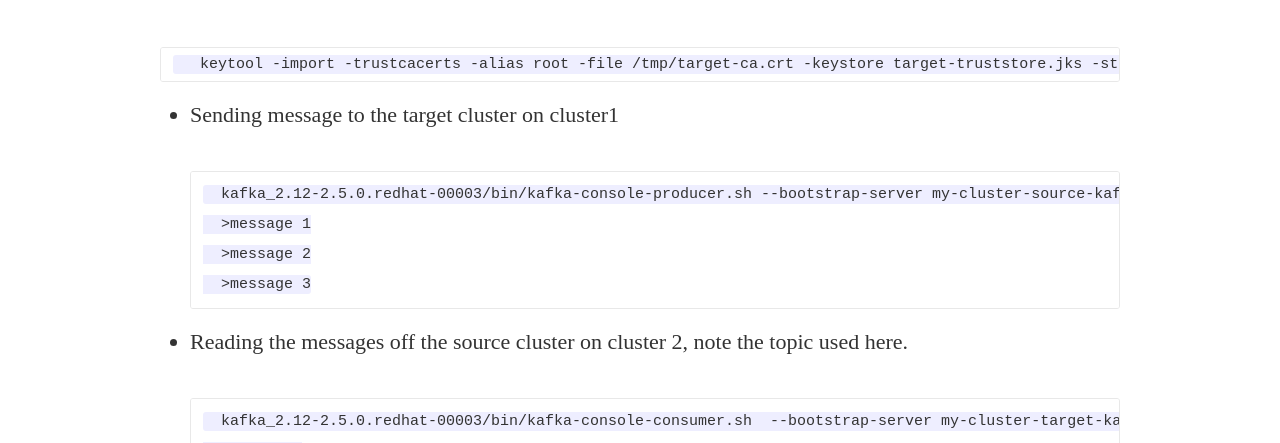
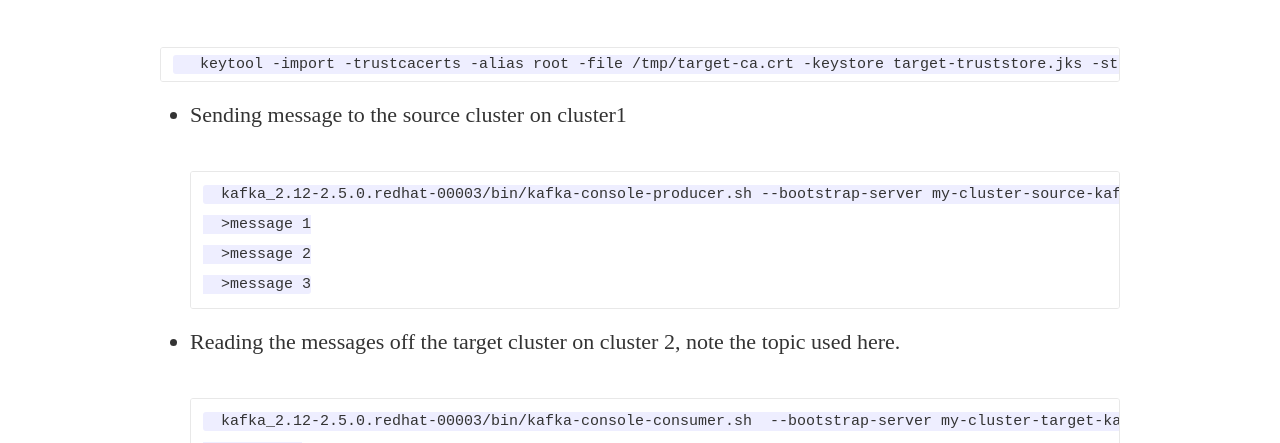
Before and after one commit to wohshon/wohshon.github.io, a Jekyll site: the page built from _posts/2020-11-06-amq-streams-mirrormaker2.markdown, in a window 1280 px wide and 900 px high, scrolled down 8105 px. Shown: the part 158-601 px from the top of the window. Built offline with Jekyll 4.4.1, drawn with Linux system fonts in a browser that asks for light colours; nearby versions of some CDN libraries; some web fonts are replaced.

```diff
--- a/_posts/2020-11-06-amq-streams-mirrormaker2.markdown
+++ b/_posts/2020-11-06-amq-streams-mirrormaker2.markdown
@@ -247,14 +247,14 @@ Next we create the java key store using the `keytool` command:
 
        keytool -import -trustcacerts -alias root -file /tmp/target-ca.crt -keystore target-truststore.jks -storepass password -noprompt
 
-- Sending message to the target cluster on cluster1
+- Sending message to the source cluster on cluster1
 
         kafka_2.12-2.5.0.redhat-00003/bin/kafka-console-producer.sh --bootstrap-server my-cluster-source-kafka-bootstrap-amqstreams.apps.ocpcluster1.domain.com:443 --producer-property security.protocol=SSL --producer-property ssl.truststore.password=password --producer-property ssl.truststore.location=./source-truststore.jks --topic mm2-topic
         >message 1
         >message 2
         >message 3
 
-- Reading the messages off the source cluster on cluster 2, note the topic used here.
+- Reading the messages off the target cluster on cluster 2, note the topic used here.
 
         kafka_2.12-2.5.0.redhat-00003/bin/kafka-console-consumer.sh  --bootstrap-server my-cluster-target-kafka-bootstrap-amqstreams.apps.ocpcluster2.gemsdemolab.com:443 --from-beginning --consumer-property security.protocol=SSL --consumer-property ssl.truststore.password=password --consumer-property ssl.truststore.location=./target-truststore.jks --topic my-cluster-source.mm2-topic
         message 2
```
